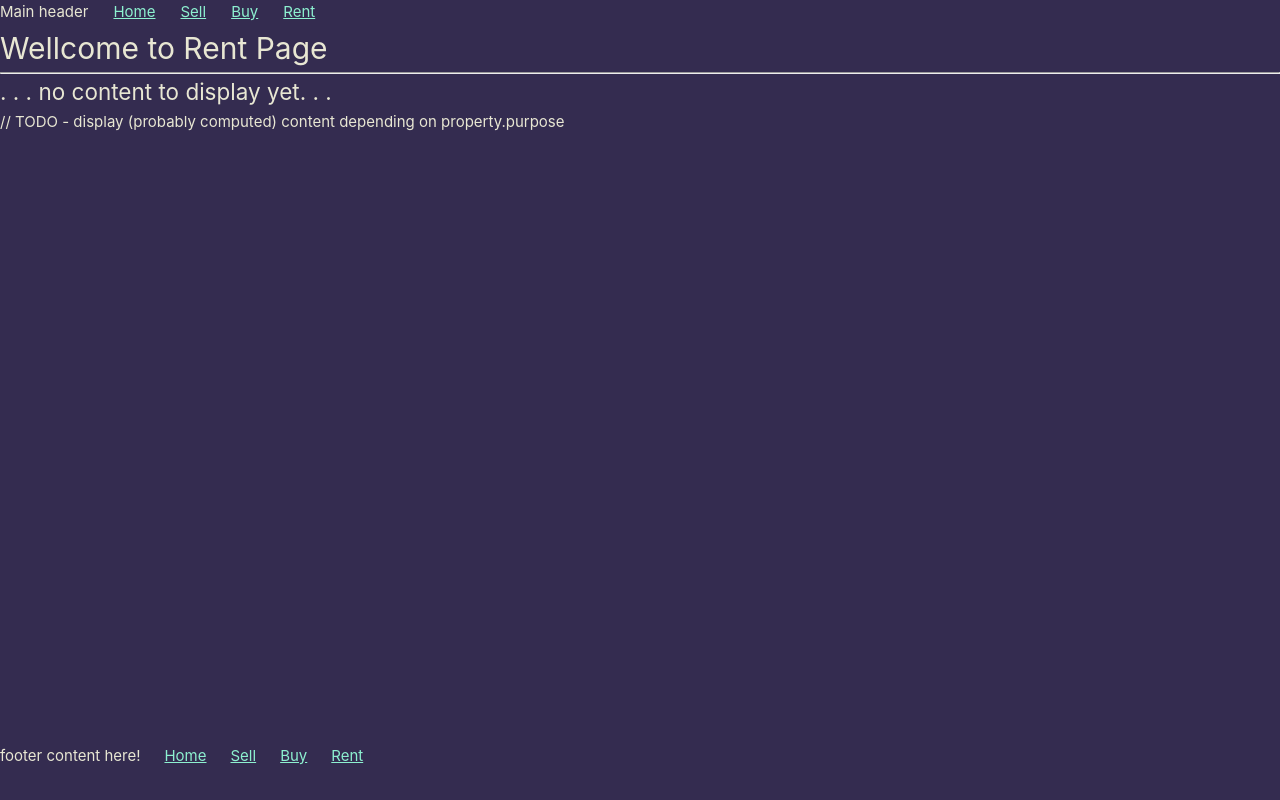
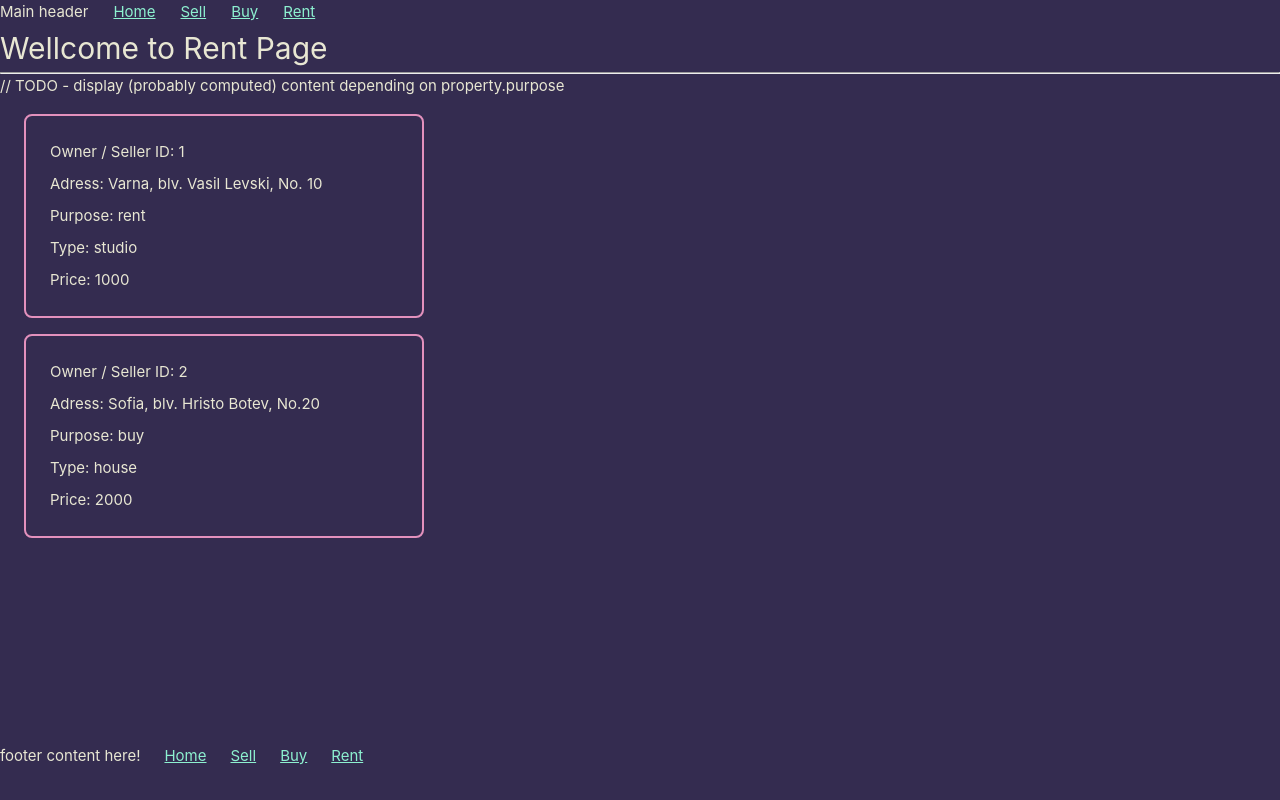
Before and after one commit to iliyanPetrov/playground1, a Vue app: page /rent in a window 1280 px wide. Built offline with nearby package versions, Linux system fonts and the light colour scheme; what @formkit/vue would draw is missing.

Commit message:
Added content to rentPage

```diff
--- a/src/views/RentPage/index.vue
+++ b/src/views/RentPage/index.vue
@@ -1,8 +1,10 @@
 
 <script setup lang="ts">
 import { ref } from 'vue';
+import { useExperimentalStore } from '../../stores/experimentalStore';
+
 const hasContent = ref<boolean>(false);
-
+const experimentalStore = useExperimentalStore();
 </script>
 
 
@@ -10,12 +12,37 @@ const hasContent = ref<boolean>(false);
     <div>
         <header> <h1>Wellcome to Rent Page</h1> </header>
         <hr>
-        <h2 v-if="!hasContent"> . . . no content to display yet. . . </h2>
-// TODO - display (probably computed) content depending on property.purpose
+        <!-- <h2 v-if="!hasContent"> . . . no content to display yet. . . </h2> -->
+    // TODO - display (probably computed) content depending on property.purpose
+
+       <div class="wrapper">
+            <article class="singleCard" v-for="property of experimentalStore.$state">
+                <h4> Owner / Seller ID: {{ property.propertyId }}</h4>
+                <p>Adress: {{ property.propertyAdress }}</p>
+                <p>Purpose: {{ property.propertyPurpose }}</p>
+                <p>Type: {{ property.propertyType }}</p>
+                <p>Price: {{ property.propertyPrice }}</p>
+            </article>
+        </div>
     </div>
 </template>
 
 
 <style scoped>
+.singleCard{
+    padding: 24px;
+    border: 2px solid #E391BD;
+    border-radius: 8px;
+    display: flex;
+    gap: 8px;
+    flex-direction: column;
+    max-width: 400px;
 
+}
+.wrapper{
+    padding: 16px 24px;
+    display: flex;
+    gap: 16px;
+    flex-direction: column;
+}
 </style>
```
